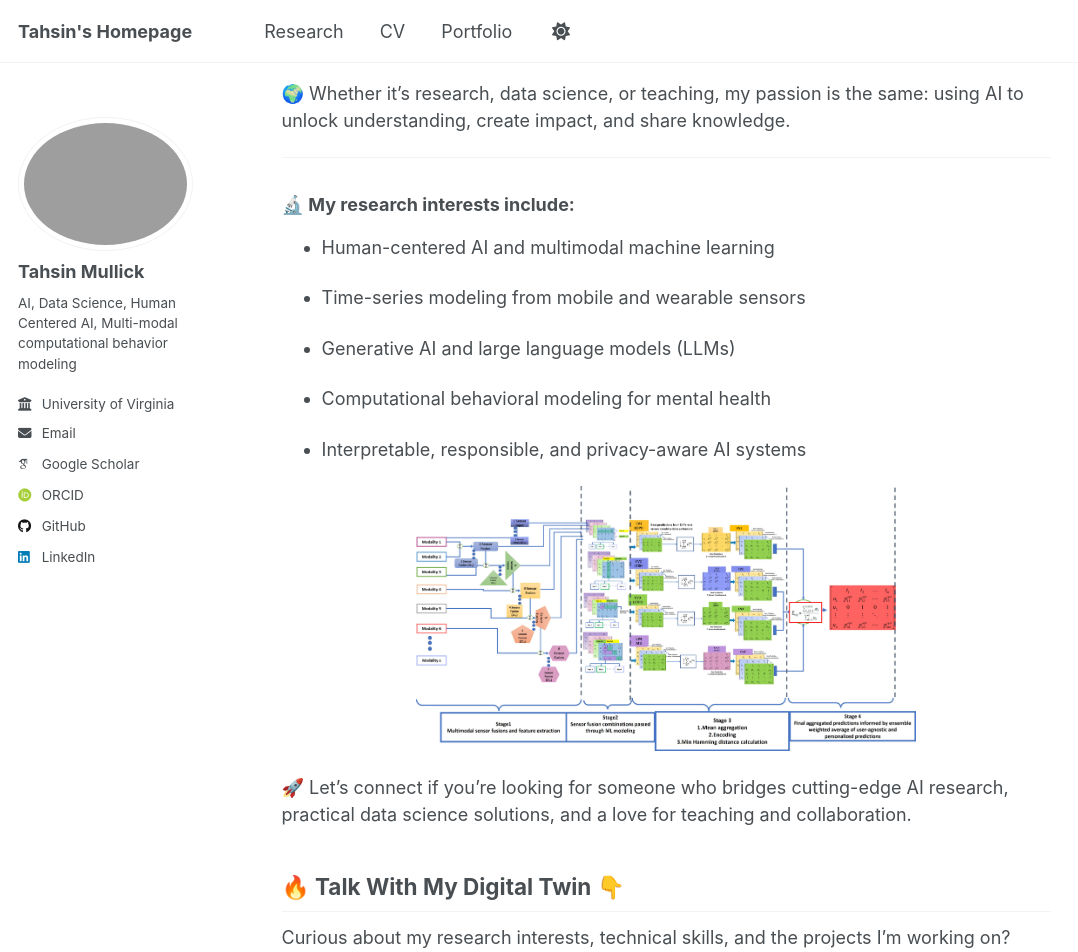
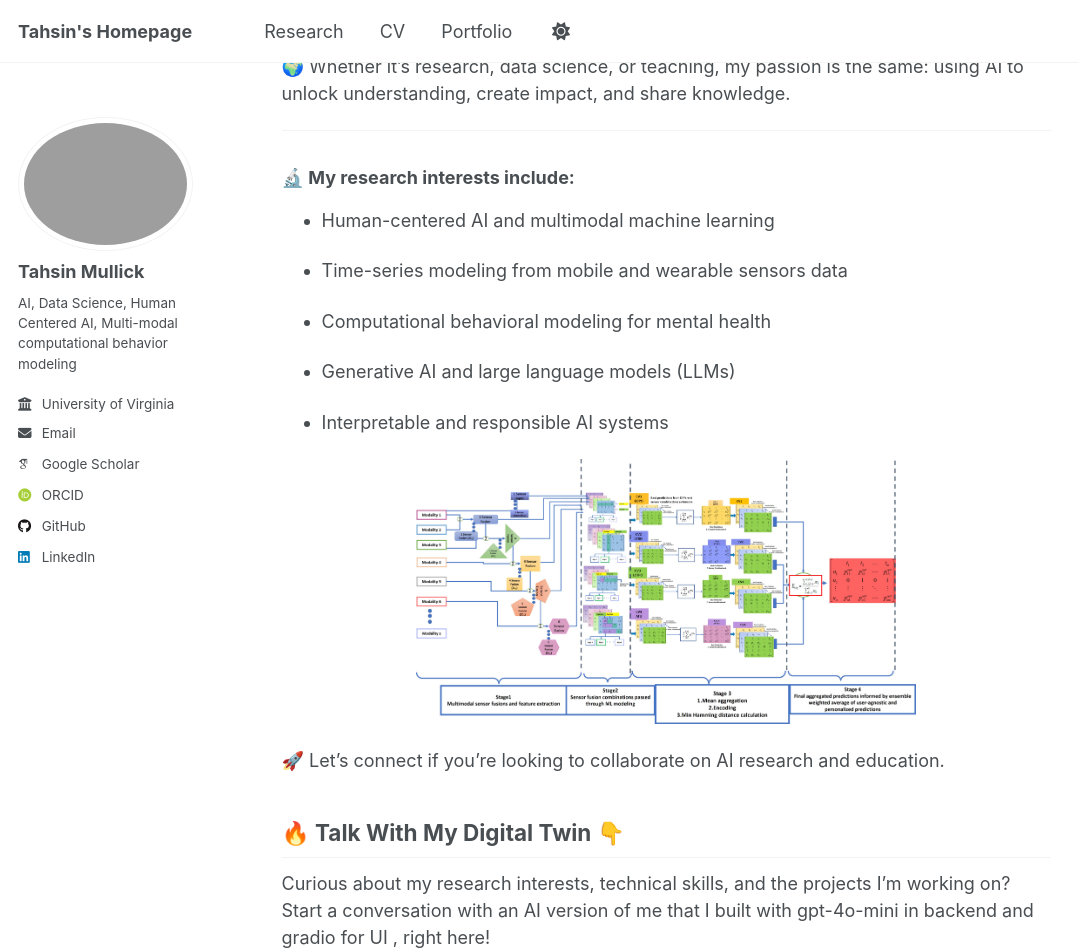
Before and after one commit to Tahsinmullick/Tahsinmullick.github.io, a Jekyll site: the page built from _pages/about.md, in a window 1280 px wide and 1400 px high, scrolled down 739 px. Shown: the top 952 px of the window, without its empty margins (0-1078 px from the left). Built offline with Jekyll 4.4.1, drawn with Linux system fonts in a browser that asks for light colours; some web fonts are replaced; a script that is not in the unit is left out; some of the changed text lies outside the part shown.

Commit message:
change to about.md

```diff
--- a/_pages/about.md
+++ b/_pages/about.md
@@ -29,22 +29,24 @@
 
 - Human-centered AI and multimodal machine learning
 
-- Time-series modeling from mobile and wearable sensors
+- Time-series modeling from mobile and wearable sensors data
+
+- Computational behavioral modeling for mental health
 
 - Generative AI and large language models (LLMs)
 
-- Computational behavioral modeling for mental health
+- Interpretable and responsible AI systems
 
-- Interpretable, responsible, and privacy-aware AI systems
+
 
 ![Illustration of my work](/images/FLMS_complete_view.jpg){: .align-center width="500px"}
 
-🚀 Let’s connect if you’re looking for someone who bridges cutting-edge AI research, practical data science solutions, and a love for teaching and collaboration.
+🚀 Let's connect if you’re looking to collaborate on AI research and education.
 
 ## 🔥 Talk With My Digital Twin 👇
 
 Curious about my research interests, technical skills, and the projects I'm working on?
-Start a conversation with an AI version of me that I built with gpt-4o-mini in backend and gradio for UI , right here — no need to open a new tab.
+Start a conversation with an AI version of me that I built with gpt-4o-mini in backend and gradio for UI , right here!
 
 <div style="margin-top:20px; border: 2px solid #e0e0e0; border-radius:12px; overflow:hidden; box-shadow:0 4px 12px rgba(0,0,0,0.1);">
   <iframe
```
Also changed, not shown: other parts of _pages/about.md (+1 -1 lines), _pages/cv.md (+7 -7 lines).
